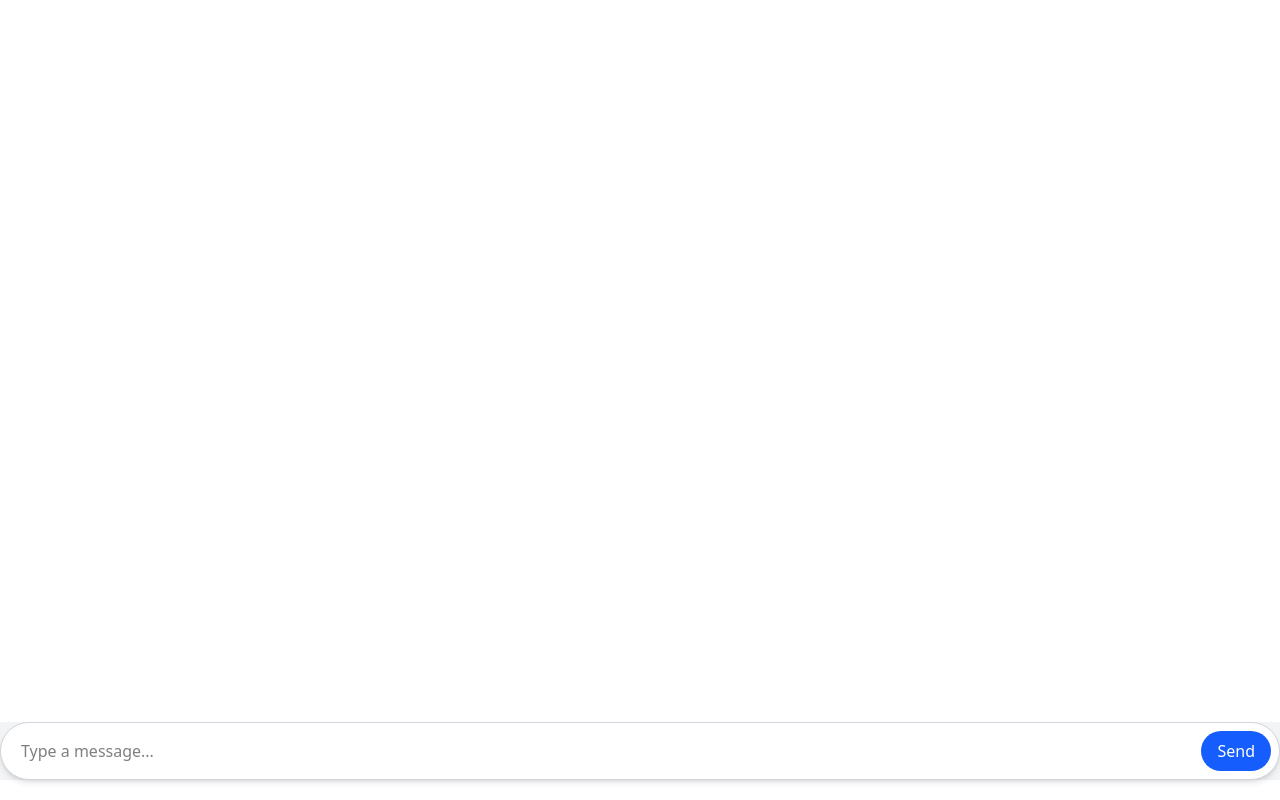
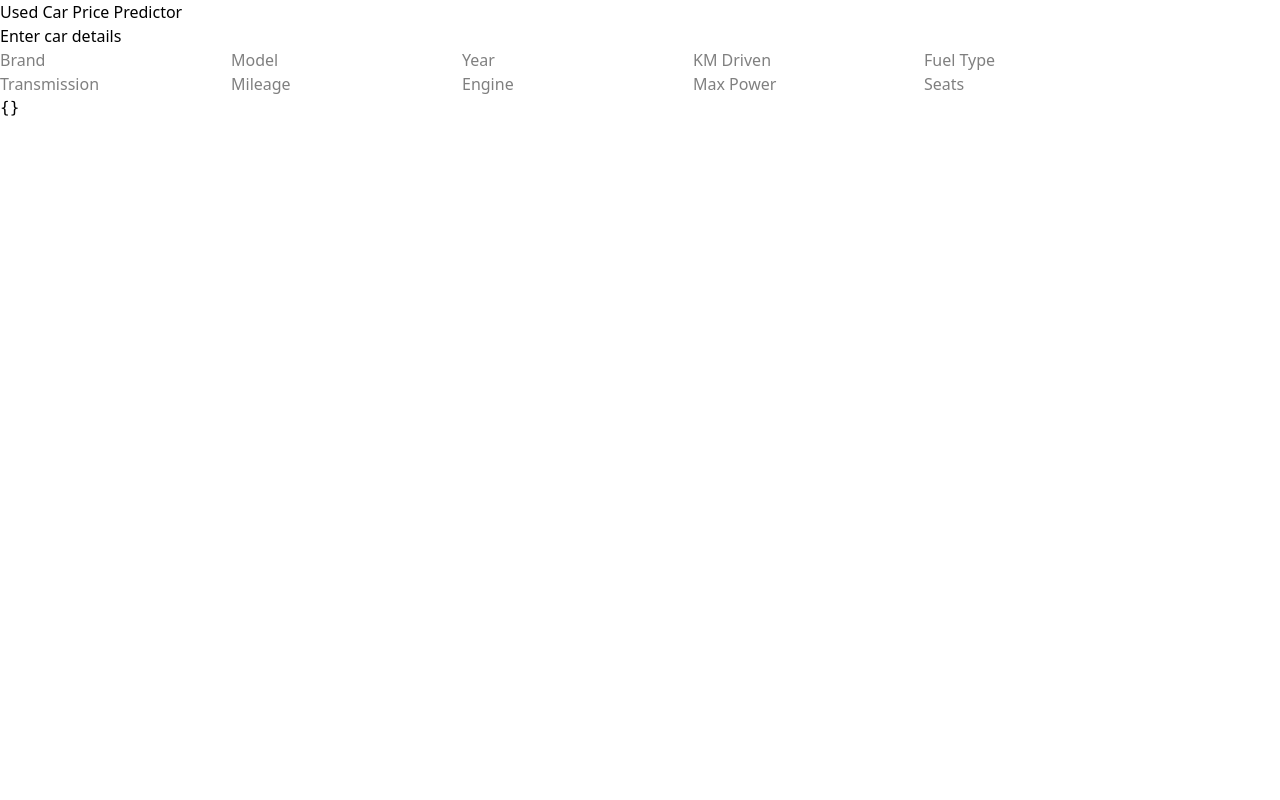
Before and after one commit to Abhiji-th/CarPriceBot, a React app in the folder frontend/: page / in a window 1280 px wide. Built offline with nearby package versions, Linux system fonts and the light colour scheme; the HTML template or start-up script is replaced by a standard one.

Commit message:
Added action buttons

```diff
--- a/frontend/src/App.jsx
+++ b/frontend/src/App.jsx
@@ -1,29 +1,28 @@
 import { useEffect, useState } from "react";
 import { predictPrice, maxContribution } from "./api/carApi";
-import InputForm from "./components/inputForm";
+import Home from "./pages/Home";
 const App = () => {
-
-  const[carData, setcarData] = useState(null);
+	const [carData, setcarData] = useState(null);
 
 	useEffect(() => {
-    if(!carData) return;
+		if (!carData) return;
 		const getPredict = async () => {
-        try{
+			try {
 				const response = await predictPrice(carData);
 				console.log(response.data);
-        } catch(error){
+			} catch (error) {
 				console.error(error);
 			}
-    }
+		};
 
 		const getMaxContribution = async () => {
-        try{
+			try {
 				const response = await maxContribution(carData);
 				console.log(response.data);
-        } catch(error){
+			} catch (error) {
 				console.error(error);
 			}
-    }
+		};
 
 		getPredict();
 		getMaxContribution();
@@ -31,9 +30,9 @@ const App = () => {
 
 	return (
 		<>
-      <InputForm sendMessage={setcarData}/>
+			<Home />
 		</>
-  )
-}
+	);
+};
 
-export default App
+export default App;
--- /dev/null
+++ b/frontend/src/components/ActionButtons.jsx
@@ -0,0 +1,16 @@
+import React from "react";
+
+const ActionButtons = ({ onPredict, onShap, loading }) => {
+	return (
+		<div>
+			<button onClick={onPredict} disabled={loading}>
+				Predict Price
+			</button>
+			<button onClick={onShap} disabled={loading}>
+				Shap Analysis
+			</button>
+		</div>
+	);
+};
+
+export default ActionButtons;
--- /dev/null
+++ b/frontend/src/components/CarForm.jsx
@@ -0,0 +1,56 @@
+import React, { useState } from "react";
+
+function CarForm({ setCarData }) {
+	const fields = [
+		{ name: "brand", placeholder: "Brand" },
+		{ name: "model", placeholder: "Model" },
+		{ name: "year_of_manufacture", placeholder: "Year" },
+		{ name: "km_driven", placeholder: "KM Driven" },
+		{ name: "fuel_type", placeholder: "Fuel Type" },
+		{ name: "transmission_type", placeholder: "Transmission" },
+		{ name: "mileage", placeholder: "Mileage" },
+		{ name: "engine", placeholder: "Engine" },
+		{ name: "max_power", placeholder: "Max Power" },
+		{ name: "seats", placeholder: "Seats" },
+	];
+
+	const [form, setForm] = useState({
+		brand: "",
+		model: "",
+		fuel_type: "",
+		transmission_type: "",
+		year_of_manufacture: "",
+		km_driven: "",
+		mileage: "",
+		engine: "",
+		max_power: "",
+		seats: "",
+	});
+
+	const handleChange = (e) => {
+		const updatedForm = {
+			...form,
+			[e.target.name]: e.target.value,
+		};
+
+		setForm(updatedForm);
+		setCarData(updatedForm);
+	};
+
+	return (
+		<div>
+			<h2>Enter car details</h2>
+			{fields.map((field) => (
+				<input
+					key={field.name}
+					name={field.name}
+					placeholder={field.placeholder}
+					value={form[field.name]}
+					onChange={handleChange}
+				/>
+			))}
+		</div>
+	);
+}
+
+export default CarForm;
--- a/frontend/src/components/inputForm.jsx
+++ /dev/null
@@ -1,39 +0,0 @@
-import React, { useState } from "react";
-
-function InputForm({ sendMessage }) {
-	const [input, setInput] = useState("");
-
-	const handleSubmit = (e) => {
-		e.preventDefault();
-		if (!input.trim()) return;
-		const parsedData = JSON.parse(input);
-		// console.log(parsedData);
-		sendMessage(parsedData);
-		setInput("");
-	};
-
-	return (
-		<div className="fixed bg-gray-100 bottom-5 w-full ">
-			<form
-				onSubmit={handleSubmit}
-				className=" flex p-2 bg-white shadow-md rounded-full border border-gray-300 gap-3"
-			>
-				<input
-					type="text"
-					value={input}
-					onChange={(e) => setInput(e.target.value)}
-					placeholder="Type a message..."
-					className="flex-1 px-3 py-2 rounded-full mr-2 outline-none focus:ring-2 focus:ring-blue-500"
-				/>
-				<button
-					type="submit"
-					className="px-4 py-2 bg-blue-600 text-white rounded-full hover:bg-blue-700 transition-colors"
-				>
-					Send
-				</button>
-			</form>
-		</div>
-	);
-}
-
-export default InputForm;
--- /dev/null
+++ b/frontend/src/pages/Home.jsx
@@ -0,0 +1,16 @@
+import React, { useState } from "react";
+import CarForm from "../components/CarForm";
+
+const Home = () => {
+	const [carData, setCarData] = useState({});
+
+	return (
+		<>
+			<h1>Used Car Price Predictor</h1>
+			<CarForm setCarData={setCarData} />
+			<pre>{JSON.stringify(carData, null, 2)}</pre>
+		</>
+	);
+};
+
+export default Home;
```
Lines whose indentation alone changed are shown as unchanged.
